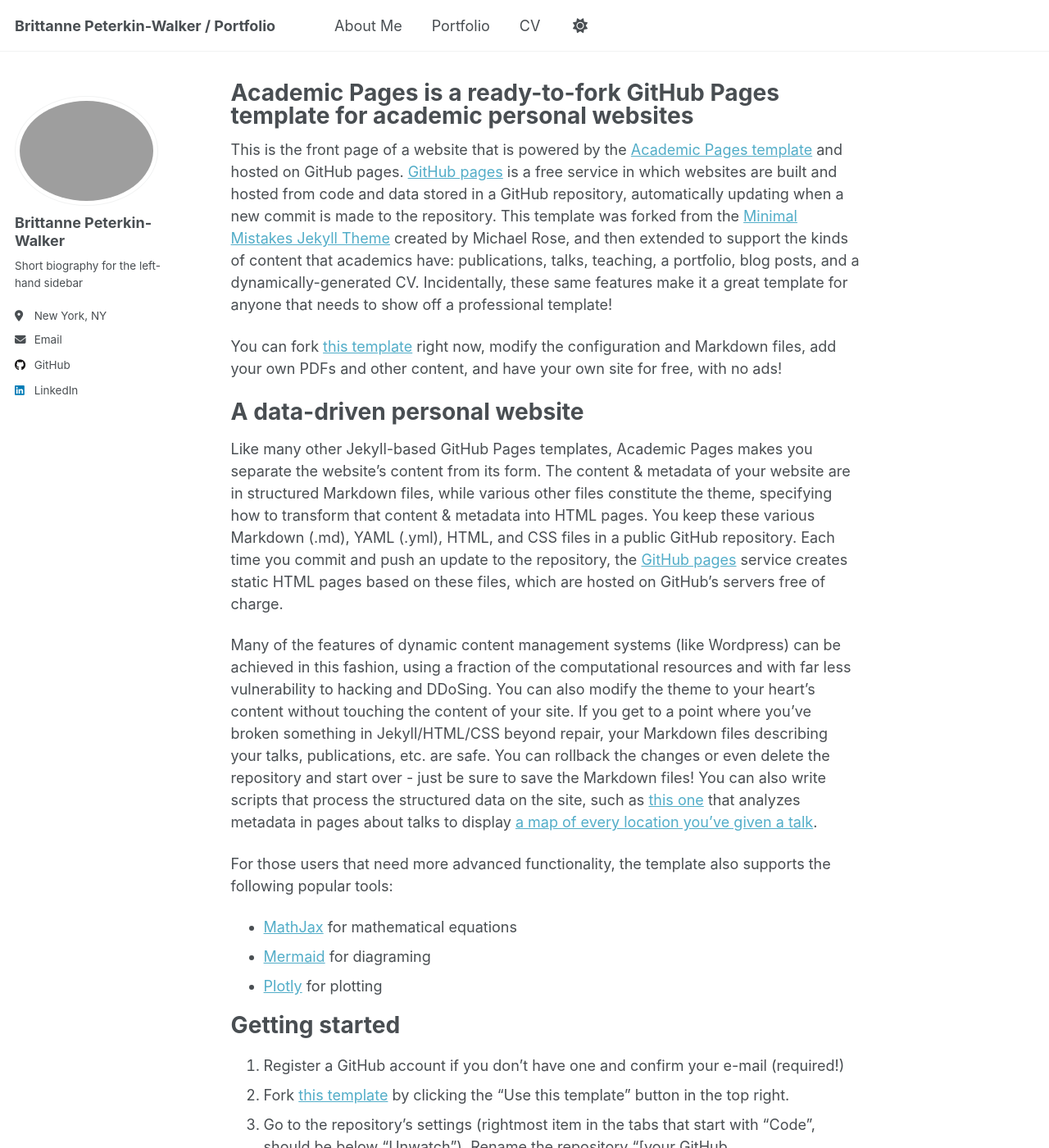
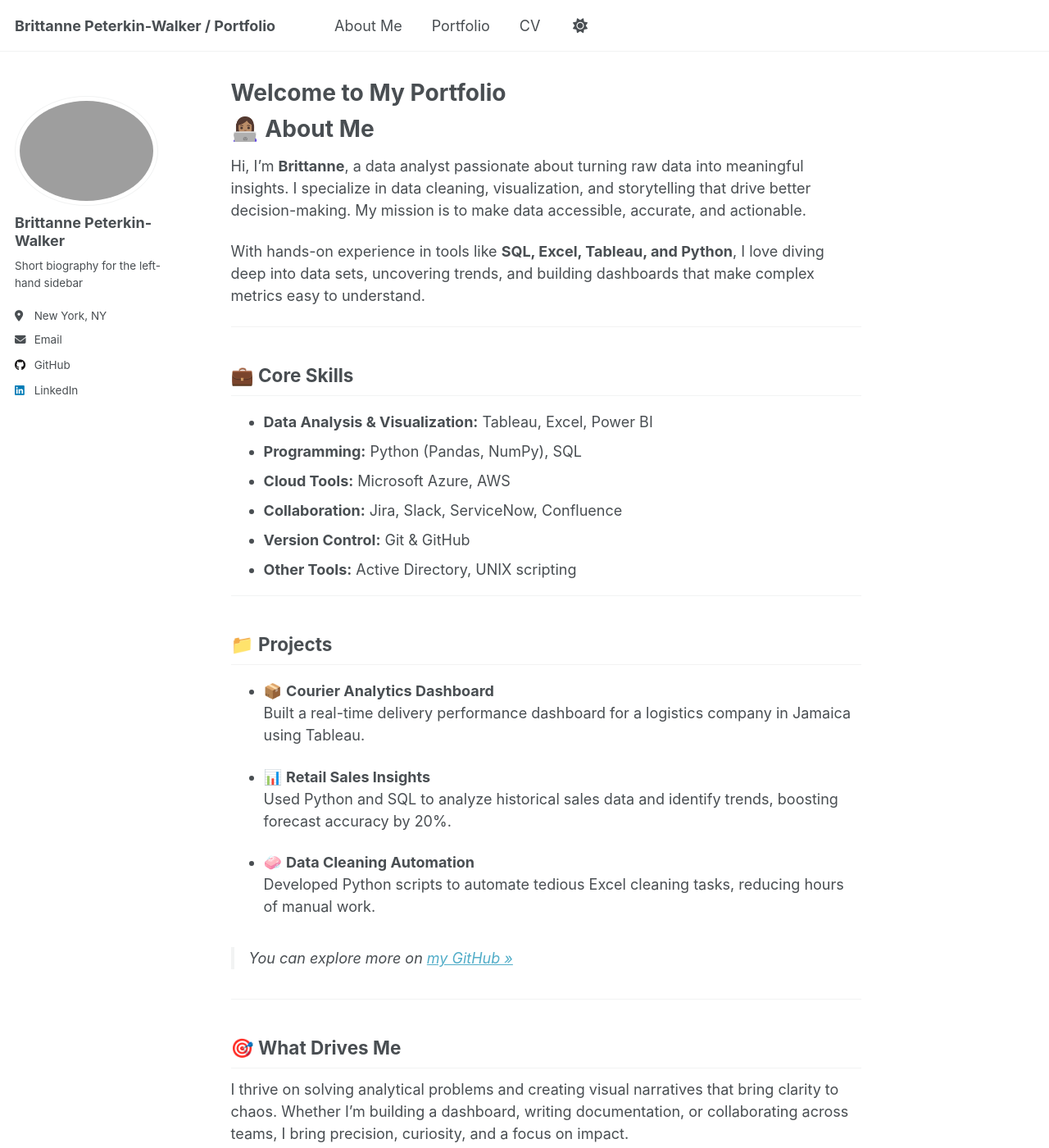
Before and after one commit to brittannep/brittannep.github.io, a Jekyll site: the page built from _pages/about.md, in a window 1280 px wide and 1400 px high. Shown: the whole window at 82% size. Built offline with Jekyll 4.4.1, drawn with Linux system fonts in a browser that asks for light colours; some of the changed text lies outside the part shown.

Commit message:
Update about.md

```diff
--- a/_pages/about.md
+++ b/_pages/about.md
@@ -1,56 +1,59 @@
 ---
 permalink: /
-title: "Academic Pages is a ready-to-fork GitHub Pages template for academic personal websites"
+title: "Welcome to My Portfolio"
 author_profile: true
 redirect_from:
   - /about/
   - /about.html
 ---
 
-This is the front page of a website that is powered by the [Academic Pages template](https://github.com/academicpages/academicpages.github.io) and hosted on GitHub pages. [GitHub pages](https://pages.github.com) is a free service in which websites are built and hosted from code and data stored in a GitHub repository, automatically updating when a new commit is made to the repository. This template was forked from the [Minimal Mistakes Jekyll Theme](https://mmistakes.github.io/minimal-mistakes/) created by Michael Rose, and then extended to support the kinds of content that academics have: publications, talks, teaching, a portfolio, blog posts, and a dynamically-generated CV. Incidentally, these same features make it a great template for anyone that needs to show off a professional template!
+# 👩🏽‍💻 About Me
 
- You can fork [this template](https://github.com/academicpages/academicpages.github.io) right now, modify the configuration and Markdown files, add your own PDFs and other content, and have your own site for free, with no ads!
+Hi, I’m **Brittanne**, a data analyst passionate about turning raw data into meaningful insights. I specialize in data cleaning, visualization, and storytelling that drive better decision-making. My mission is to make data accessible, accurate, and actionable.
 
-A data-driven personal website
-======
-Like many other Jekyll-based GitHub Pages templates, Academic Pages makes you separate the website's content from its form. The content & metadata of your website are in structured Markdown files, while various other files constitute the theme, specifying how to transform that content & metadata into HTML pages. You keep these various Markdown (.md), YAML (.yml), HTML, and CSS files in a public GitHub repository. Each time you commit and push an update to the repository, the [GitHub pages](https://pages.github.com/) service creates static HTML pages based on these files, which are hosted on GitHub's servers free of charge.
+With hands-on experience in tools like **SQL, Excel, Tableau, and Python**, I love diving deep into data sets, uncovering trends, and building dashboards that make complex metrics easy to understand.
 
-Many of the features of dynamic content management systems (like Wordpress) can be achieved in this fashion, using a fraction of the computational resources and with far less vulnerability to hacking and DDoSing. You can also modify the theme to your heart's content without touching the content of your site. If you get to a point where you've broken something in Jekyll/HTML/CSS beyond repair, your Markdown files describing your talks, publications, etc. are safe. You can rollback the changes or even delete the repository and start over - just be sure to save the Markdown files! You can also write scripts that process the structured data on the site, such as [this one](https://github.com/academicpages/academicpages.github.io/blob/master/talkmap.ipynb) that analyzes metadata in pages about talks to display [a map of every location you've given a talk](https://academicpages.github.io/talkmap.html).
+---
 
-For those users that need more advanced functionality, the template also supports the following popular tools:
-- [MathJax](https://www.mathjax.org/) for mathematical equations
-- [Mermaid](https://mermaid.js.org/) for diagraming
-- [Plotly](https://plotly.com/javascript/) for plotting
+## 💼 Core Skills
 
-Getting started
-======
-1. Register a GitHub account if you don't have one and confirm your e-mail (required!)
-1. Fork [this template](https://github.com/academicpages/academicpages.github.io) by clicking the "Use this template" button in the top right.
-1. Go to the repository's settings (rightmost item in the tabs that start with "Code", should be below "Unwatch"). Rename the repository "[your GitHub username].github.io", which will also be your website's URL.
-1. Set site-wide configuration and create content & metadata (see below -- also see [this set of diffs](http://archive.is/3TPas) showing what files were changed to set up [an example site](https://getorg-testacct.github.io) for a user with the username "getorg-testacct")
-1. Upload any files (like PDFs, .zip files, etc.) to the files/ directory. They will appear at https://[your GitHub username].github.io/files/example.pdf.
-1. Check status by going to the repository settings, in the "GitHub pages" section
+- **Data Analysis & Visualization:** Tableau, Excel, Power BI
+- **Programming:** Python (Pandas, NumPy), SQL
+- **Cloud Tools:** Microsoft Azure, AWS
+- **Collaboration:** Jira, Slack, ServiceNow, Confluence
+- **Version Control:** Git & GitHub
+- **Other Tools:** Active Directory, UNIX scripting
 
-Site-wide configuration
-------
-The main configuration file for the site is in the base directory in [_config.yml](https://github.com/academicpages/academicpages.github.io/blob/master/_config.yml), which defines the content in the sidebars and other site-wide features. You will need to replace the default variables with ones about yourself and your site's github repository. The configuration file for the top menu is in [_data/navigation.yml](https://github.com/academicpages/academicpages.github.io/blob/master/_data/navigation.yml). For example, if you don't have a portfolio or blog posts, you can remove those items from that navigation.yml file to remove them from the header.
+---
 
-Create content & metadata
-------
-For site content, there is one Markdown file for each type of content, which are stored in directories like _publications, _talks, _posts, _teaching, or _pages. For example, each talk is a Markdown file in the [_talks directory](https://github.com/academicpages/academicpages.github.io/tree/master/_talks). At the top of each Markdown file is structured data in YAML about the talk, which the theme will parse to do lots of cool stuff. The same structured data about a talk is used to generate the list of talks on the [Talks page](https://academicpages.github.io/talks), each [individual page](https://academicpages.github.io/talks/2012-03-01-talk-1) for specific talks, the talks section for the [CV page](https://academicpages.github.io/cv), and the [map of places you've given a talk](https://academicpages.github.io/talkmap.html) (if you run this [python file](https://github.com/academicpages/academicpages.github.io/blob/master/talkmap.py) or [Jupyter notebook](https://github.com/academicpages/academicpages.github.io/blob/master/talkmap.ipynb), which creates the HTML for the map based on the contents of the _talks directory).
+## 📁 Projects
 
-**Markdown generator**
+- 📦 **Courier Analytics Dashboard**
+  Built a real-time delivery performance dashboard for a logistics company in Jamaica using Tableau.
 
-The repository includes [a set of Jupyter notebooks](https://github.com/academicpages/academicpages.github.io/tree/master/markdown_generator
-) that converts a CSV containing structured data about talks or presentations into individual Markdown files that will be properly formatted for the Academic Pages template. The sample CSVs in that directory are the ones I used to create my own personal website at stuartgeiger.com. My usual workflow is that I keep a spreadsheet of my publications and talks, then run the code in these notebooks to generate the Markdown files, then commit and push them to the GitHub repository.
+- 📊 **Retail Sales Insights**
+  Used Python and SQL to analyze historical sales data and identify trends, boosting forecast accuracy by 20%.
 
-How to edit your site's GitHub repository
-------
-Many people use a git client to create files on their local computer and then push them to GitHub's servers. If you are not familiar with git, you can directly edit these configuration and Markdown files directly in the github.com interface. Navigate to a file (like [this one](https://github.com/academicpages/academicpages.github.io/blob/master/_talks/2012-03-01-talk-1.md) and click the pencil icon in the top right of the content preview (to the right of the "Raw | Blame | History" buttons). You can delete a file by clicking the trashcan icon to the right of the pencil icon. You can also create new files or upload files by navigating to a directory and clicking the "Create new file" or "Upload files" buttons.
+- 🧼 **Data Cleaning Automation**
+  Developed Python scripts to automate tedious Excel cleaning tasks, reducing hours of manual work.
 
-Example: editing a Markdown file for a talk
-![Editing a Markdown file for a talk](/images/editing-talk.png)
+> You can explore more on [my GitHub »](https://github.com/brittannep)
 
-For more info
-------
-More info about configuring Academic Pages can be found in [the guide](https://academicpages.github.io/markdown/), the [growing wiki](https://github.com/academicpages/academicpages.github.io/wiki), and you can always [ask a question on GitHub](https://github.com/academicpages/academicpages.github.io/discussions). The [guides for the Minimal Mistakes theme](https://mmistakes.github.io/minimal-mistakes/docs/configuration/) (which this theme was forked from) might also be helpful.
+---
+
+## 🎯 What Drives Me
+
+I thrive on solving analytical problems and creating visual narratives that bring clarity to chaos. Whether I’m building a dashboard, writing documentation, or collaborating across teams, I bring precision, curiosity, and a focus on impact.
+
+---
+
+## 📬 Let’s Connect
+
+- [📄 View my CV](/cv/)
+- [🐙 GitHub](https://github.com/brittannep)
+- [📧 Email](mailto:your@email.com)
+
+---
+
+> _"Without data, you're just another person with an opinion."_
+> — W. Edwards Deming
```
